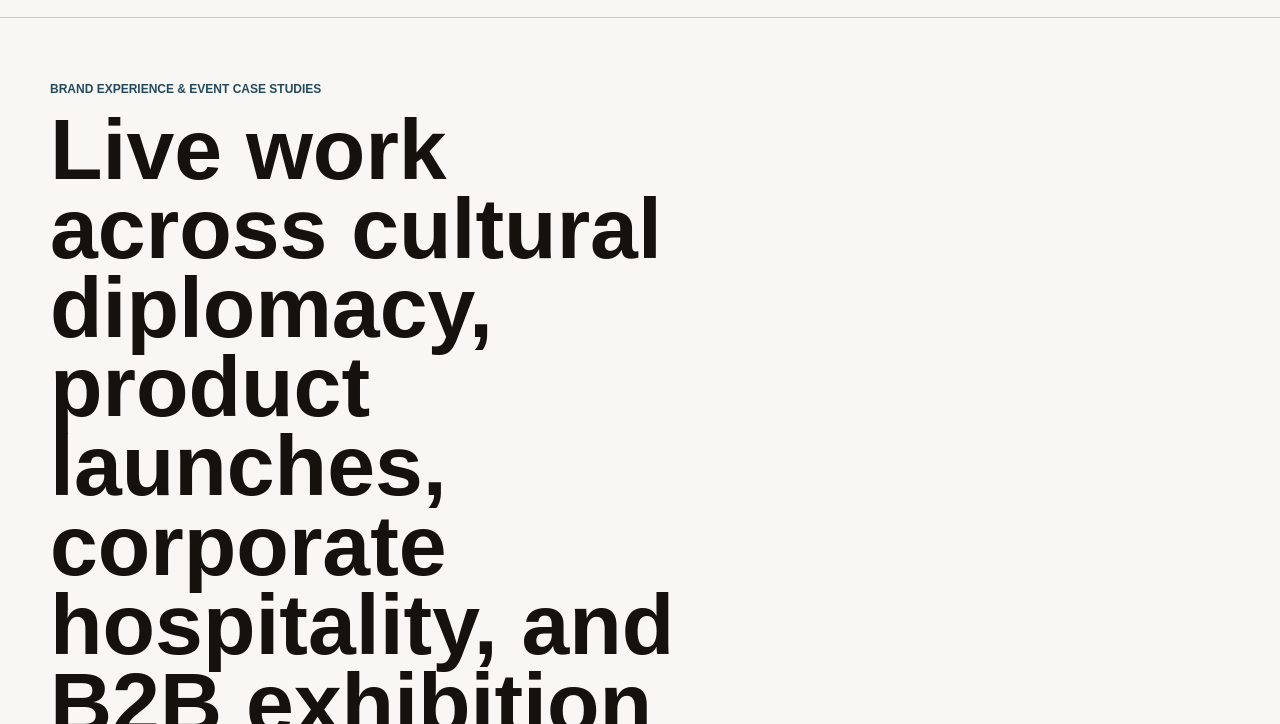
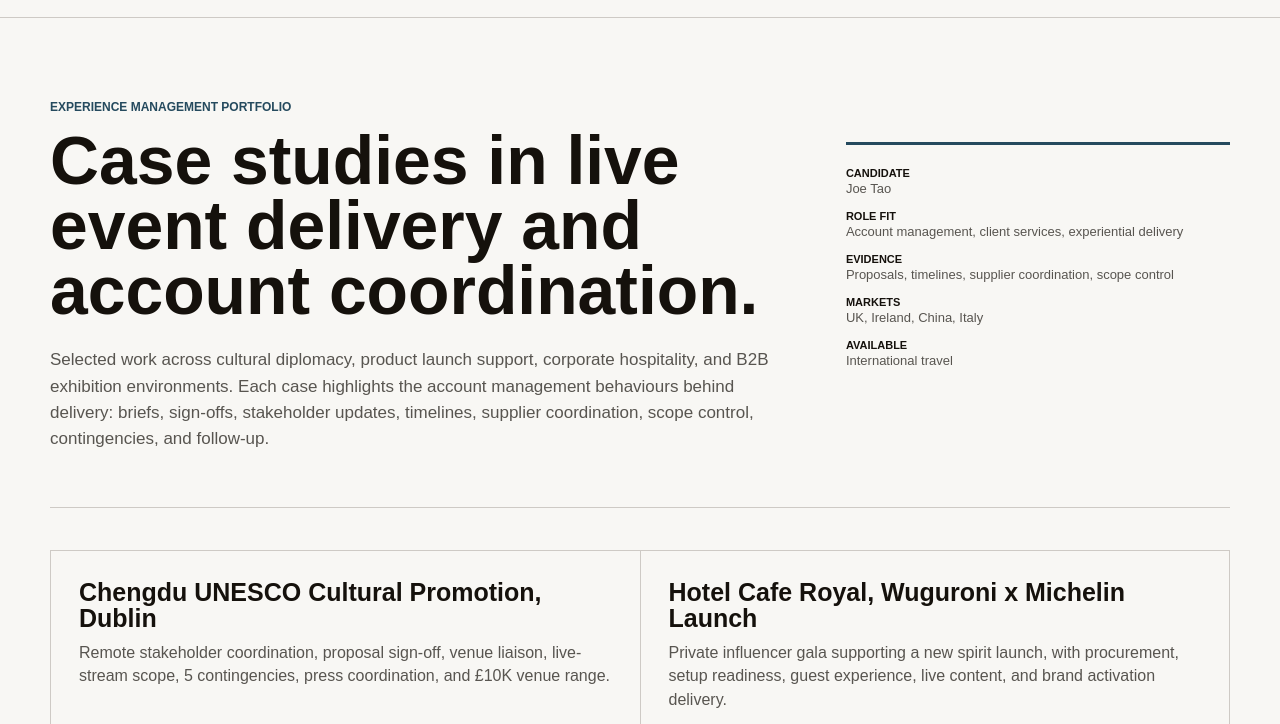
Before and after one commit to GLJ-JT/portfolio, a plain HTML site: page experience-management/index.html in a window 1280 px wide. Shown: the part 47-771 px from the top of the page. Drawn offline with Linux system fonts and the light colour scheme.

Commit message:
Polish experience management portfolio homepage

```diff
--- a/experience-management/index.html
+++ b/experience-management/index.html
@@ -3,7 +3,7 @@
 <head>
   <meta charset="utf-8">
   <meta name="viewport" content="width=device-width, initial-scale=1">
-  <title>Joe Tao, Brand Experience & Event Case Studies</title>
+  <title>Joe Tao, Experience Management Case Studies</title>
   <link rel="stylesheet" href="styles.css">
 </head>
 <body>
@@ -22,15 +22,15 @@
   <main class="site">
     <section class="hero">
       <div>
-        <p class="eyebrow">Brand Experience & Event Case Studies</p>
-        <h1>Live work across cultural diplomacy, product launches, corporate hospitality, and B2B exhibition floors.</h1>
-        <p class="dek">A concise portfolio for account management and experiential delivery: briefs, sign-offs, guest journeys, venues, suppliers, action tracking, contingencies, budget awareness, and stakeholder alignment.</p>
+        <p class="eyebrow">Experience Management Portfolio</p>
+        <h1>Case studies in live event delivery and account coordination.</h1>
+        <p class="dek">Selected work across cultural diplomacy, product launch support, corporate hospitality, and B2B exhibition environments. Each case highlights the account management behaviours behind delivery: briefs, sign-offs, stakeholder updates, timelines, supplier coordination, scope control, contingencies, and follow-up.</p>
       </div>
       <aside class="meta">
         <div><strong>Candidate</strong> Joe Tao</div>
-        <div><strong>Focus</strong> Client services, live delivery, cross-cultural production</div>
-        <div><strong>AM evidence</strong> Proposals, timelines, scope control, supplier coordination</div>
-        <div><strong>Markets</strong> UK, Ireland, China, Italy, Germany</div>
+        <div><strong>Role fit</strong> Account management, client services, experiential delivery</div>
+        <div><strong>Evidence</strong> Proposals, timelines, supplier coordination, scope control</div>
+        <div><strong>Markets</strong> UK, Ireland, China, Italy</div>
         <div><strong>Available</strong> International travel</div>
       </aside>
     </section>
--- a/experience-management/styles.css
+++ b/experience-management/styles.css
@@ -75,11 +75,11 @@ a {
 }
 
 .hero {
-  padding: 64px 0 42px;
+  padding: 82px 0 54px;
   display: grid;
-  grid-template-columns: 1.15fr 0.85fr;
-  gap: 56px;
-  align-items: end;
+  grid-template-columns: minmax(0, 0.98fr) minmax(280px, 0.52fr);
+  gap: 72px;
+  align-items: start;
   border-bottom: 1px solid var(--line);
 }
 
@@ -93,23 +93,26 @@ a {
 
 h1 {
   margin: 0;
-  max-width: 760px;
-  font-size: clamp(44px, 7vw, 86px);
-  line-height: 0.92;
+  max-width: 780px;
+  font-size: clamp(44px, 5.3vw, 76px);
+  line-height: 0.96;
   letter-spacing: 0;
 }
 
 .dek {
-  margin: 22px 0 0;
-  max-width: 740px;
+  margin: 24px 0 0;
+  max-width: 760px;
   color: var(--muted);
-  font-size: 18px;
-  line-height: 1.45;
+  font-size: 17px;
+  line-height: 1.55;
 }
 
 .meta {
+  margin-top: 42px;
+  padding: 22px 0 0;
+  border-top: 3px solid var(--accent);
   display: grid;
-  gap: 10px;
+  gap: 14px;
   font-size: 13px;
   color: var(--muted);
 }
@@ -117,7 +120,7 @@ h1 {
 .meta strong {
   display: block;
   color: var(--ink);
-  font-size: 12px;
+  font-size: 11px;
   text-transform: uppercase;
   margin-bottom: 2px;
 }
```
